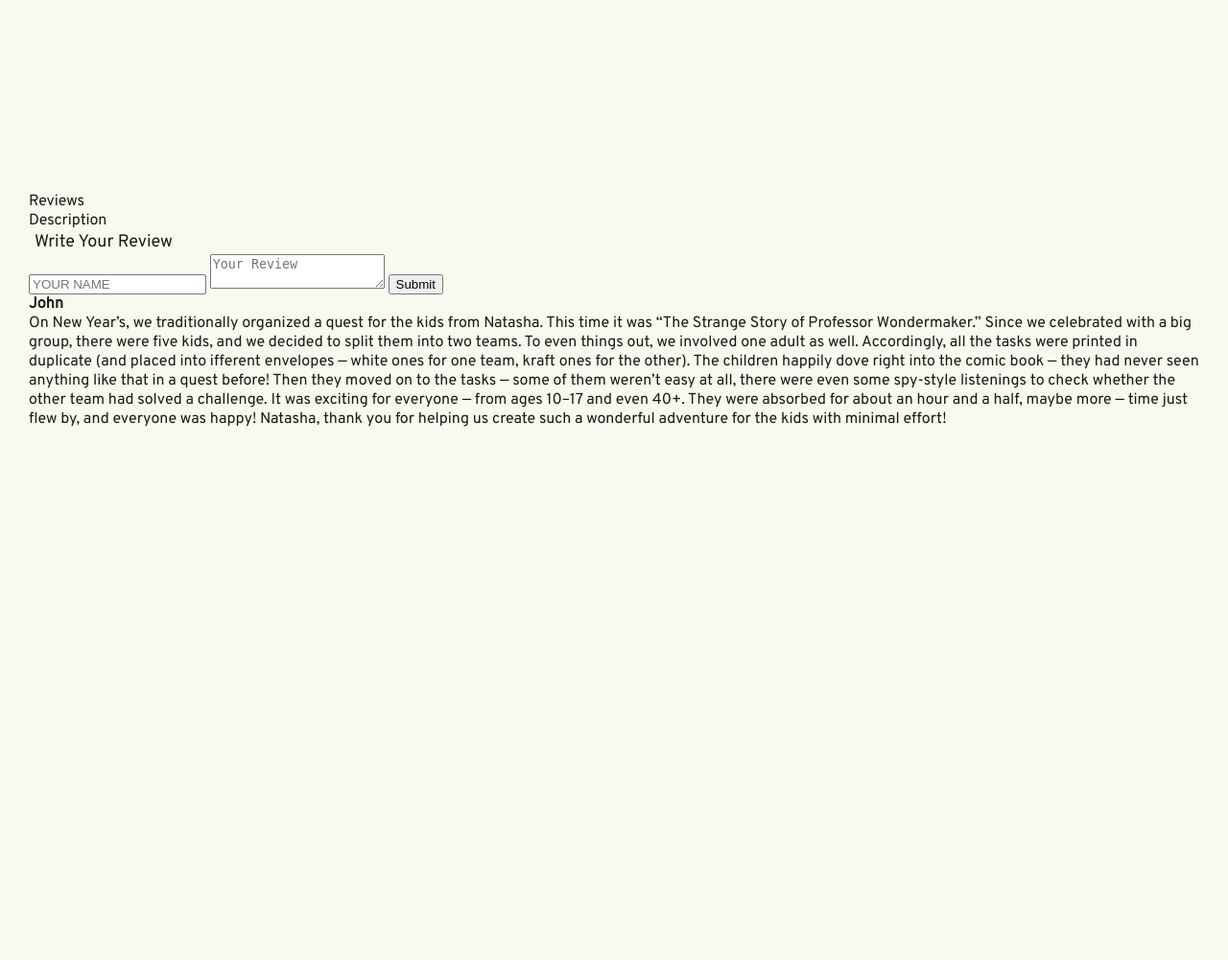
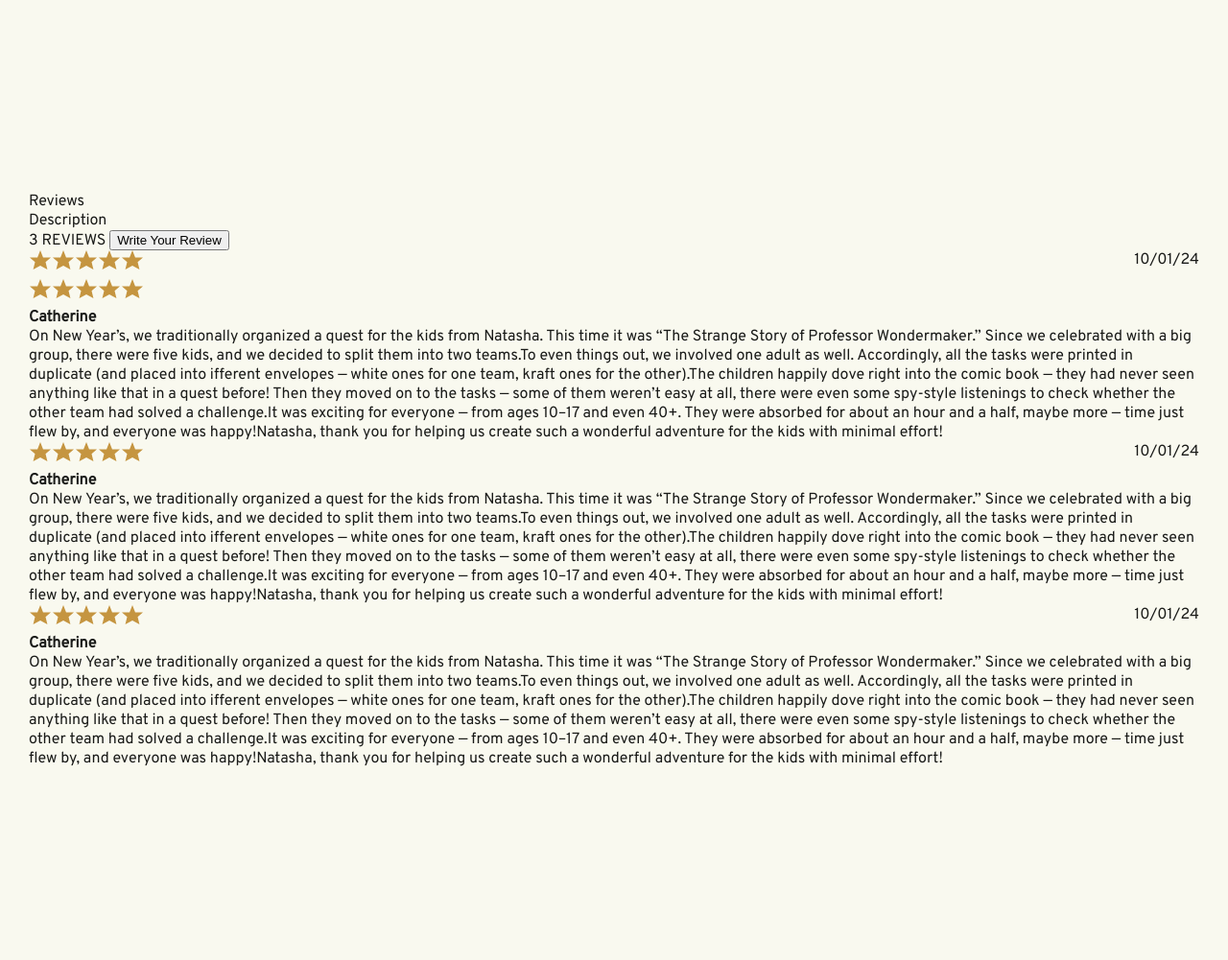
Before and after one commit to darina1970/Quests, a PHP site: page /product.html in a window 1280 px wide. Shown: the part 533-1534 px from the top of the page at 96% size. Before the commit the page ends 978 px from the top, so only its background shows below. Run offline with PHP 8.4, Linux system fonts and the light colour scheme.

Commit message:
feat: init products-tabs

```diff
--- a/product.html
+++ b/product.html
@@ -21,28 +21,50 @@
                     <div class="product-tab active" data-tab="reviews">Reviews</div>
                     <div class="product-tab" data-tab="rdescription">Description</div>
                 </div>
-                <div class="tab-content">
-                    <div class="content reviews active">
-                        <button class="btn write-review-btn">Write Your Review</button>
-                        <form action="" class="review-form">
-                            <input type="text" placeholder="YOUR NAME" required>
-                            <textarea name="" id="" placeholder="Your Review" required></textarea>
-                            <button type="submit">Submit</button>
-                        </form>
-                        <div class="reviews-list">
-                            <div class="review">
-                                <strong>John</strong>
-                                <p>On New Year’s, we traditionally organized a quest for the kids from Natasha. This time it was “The Strange Story of Professor Wondermaker.”
-                                Since we celebrated with a big group, there were five kids, and we decided to split them into two teams.
-                                To even things out, we involved one adult as well. Accordingly, all the tasks were printed in duplicate (and placed into ifferent envelopes — white ones for one team, kraft ones for the other).
-                                The children happily dove right into the comic book — they had never seen anything like that in a quest before! Then they moved on to the tasks — some of them weren’t easy at all, there were even some spy-style listenings to check whether the other team had solved a challenge.
-                                It was exciting for everyone — from ages 10–17 and even 40+. They were absorbed for about an hour and a half, maybe more — time just flew by, and everyone was happy!
-                                Natasha, thank you for helping us create such a wonderful adventure for the kids with minimal effort!
-                                </p>
+                <div class="tab-content active" id="reviews">
+                    <div class="reviews-header">
+                        <span id="reviewsCount">3 REVIEWS</span>
+                        <button id="writeReview">Write Your Review</button>
+                    </div>
+                    <div class="reviews-list">
+                        <div class="review">
+                            <div class="review-header">
+                                <div class="stars">
+                                    <img src="./assets/icons/stars.svg" alt="stars">
+                                </div>
+                                <p>10/01/24</p>
                             </div>
+                            <div class="stars">
+                                <img src="./assets/icons/stars.svg" alt="stars">
+                            </div>
+                            <p><strong>Catherine</strong></p>
+                            <p>On New Year’s, we traditionally organized a quest for the kids from Natasha. This time it was “The  Strange Story of Professor Wondermaker.” Since we celebrated with a big group, there were five kids, and we decided to split them into two teams.To even things out, we involved one adult as well. Accordingly, all the tasks were printed in duplicate (and placed into ifferent envelopes — white ones for one team, kraft ones for the other).The children happily dove right into the comic book — they had never seen anything like that in a quest before! Then they moved on to the tasks — some of them weren’t easy at all, there were even some spy-style listenings to check whether the other team had solved a challenge.It was exciting for everyone — from ages 10–17 and even 40+. They were absorbed for about an hour and a half, maybe more — time just flew by, and everyone was happy!Natasha, thank you for helping us create such a wonderful adventure for the kids with minimal effort!
+                            </p>
+                        </div>
+                        <div class="review">
+                            <div class="review-header">
+                                <div class="stars">
+                                    <img src="./assets/icons/stars.svg" alt="stars">
+                                </div>
+                                <p>10/01/24</p>
+                            </div>
+                            <p><strong>Catherine</strong></p>
+                            <p>On New Year’s, we traditionally organized a quest for the kids from Natasha. This time it was “The  Strange Story of Professor Wondermaker.” Since we celebrated with a big group, there were five kids, and we decided to split them into two teams.To even things out, we involved one adult as well. Accordingly, all the tasks were printed in duplicate (and placed into ifferent envelopes — white ones for one team, kraft ones for the other).The children happily dove right into the comic book — they had never seen anything like that in a quest before! Then they moved on to the tasks — some of them weren’t easy at all, there were even some spy-style listenings to check whether the other team had solved a challenge.It was exciting for everyone — from ages 10–17 and even 40+. They were absorbed for about an hour and a half, maybe more — time just flew by, and everyone was happy!Natasha, thank you for helping us create such a wonderful adventure for the kids with minimal effort!
+                            </p>
+                        </div>
+                        <div class="review">
+                            <div class="review-header">
+                                <div class="stars">
+                                    <img src="./assets/icons/stars.svg" alt="stars">
+                                </div>
+                                <p>10/01/24</p>
+                            </div>
+                            <p><strong>Catherine</strong></p>
+                            <p>On New Year’s, we traditionally organized a quest for the kids from Natasha. This time it was “The  Strange Story of Professor Wondermaker.” Since we celebrated with a big group, there were five kids, and we decided to split them into two teams.To even things out, we involved one adult as well. Accordingly, all the tasks were printed in duplicate (and placed into ifferent envelopes — white ones for one team, kraft ones for the other).The children happily dove right into the comic book — they had never seen anything like that in a quest before! Then they moved on to the tasks — some of them weren’t easy at all, there were even some spy-style listenings to check whether the other team had solved a challenge.It was exciting for everyone — from ages 10–17 and even 40+. They were absorbed for about an hour and a half, maybe more — time just flew by, and everyone was happy!Natasha, thank you for helping us create such a wonderful adventure for the kids with minimal effort!
+                            </p>
                         </div>
                     </div>
-                    <div class="content description"></div>
+
                 </div>
             </div>
         </section>
--- a/styles/style.css
+++ b/styles/style.css
@@ -549,6 +549,13 @@ button {
 
 /* Footer */
 
+/* Page Product */
+/* Product-tabs */
+.review-header {
+    display: flex;
+    justify-content: space-between;
+}
+
 @media (max-width: 1440px) {
     .product-items__wrapper {
         grid-template-columns: repeat(4, 1fr);
```
